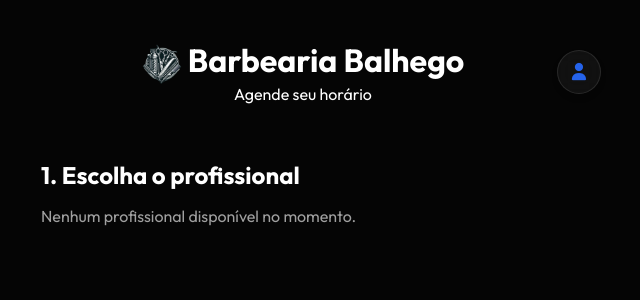
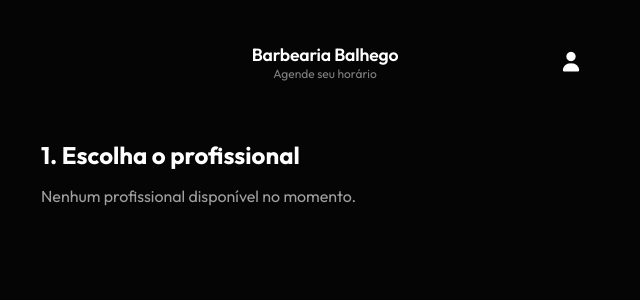
Before and after one commit to Adryan-Maikel/baber, a Flask app: page / in a window 1280 px wide. Shown: the top 300 px of the page, without its empty margins (315-955 px from the left). Run offline with Flask 3, Linux system fonts and the light colour scheme; data comes from the database, SQL or seed files in the repository; data that the repository does not hold is empty; some libraries are stand-ins or nearby versions.

Commit message:
COMEÇANDO A REFATORAR CSS

```diff
--- a/app.py
+++ b/app.py
@@ -42,73 +42,6 @@ app.register_blueprint(upload_bp)
 app.register_blueprint(stories_bp)
 
 
-
-# Context Processor for Theme
-@app.context_processor
-def inject_theme():
-    """Inject theme variables into all templates"""
-    from models import ThemeConfig
-
-    # Helper to hex -> rgb
-    def hex_to_rgb(hex_color):
-        if not hex_color: return (0,0,0)
-        hex_color = hex_color.lstrip('#')
-        try:
-            return tuple(int(hex_color[i:i+2], 16) for i in (0, 2, 4))
-        except:
-            return (0,0,0)
-
-    db = SessionLocal()
-    try:
-        config = db.query(ThemeConfig).first()
-        if not config:
-            # Create default if missing
-            config = ThemeConfig()
-            db.add(config)
-            db.commit()
-            db.refresh(config)
-
-        # Convert accents/shadows to RGB for opacity vars
-        accent_rgb = ",".join(map(str, hex_to_rgb(config.accent_color)))
-        danger_rgb = ",".join(map(str, hex_to_rgb(config.danger_color)))
-        # Shadow roughly black or dark
-        shadow_rgb = "0, 0, 0"
-
-        theme_css = f"""
-        <style>
-            :root {{
-                --bg-color: {config.bg_color};
-                --bg-secondary: {config.bg_secondary};
-                --card-bg: {config.card_bg};
-                --card-hover: {config.card_hover};
-
-                --text-primary: {config.text_primary};
-                --text-secondary: {config.text_secondary};
-
-                --accent: {config.accent_color};
-                --accent-hover: {config.accent_hover};
-                --accent-rgb: {accent_rgb};
-                --accent-light: rgba({accent_rgb}, 0.15);
-
-                --danger: {config.danger_color};
-                --danger-rgb: {danger_rgb};
-
-                --success: {config.success_color};
-
-                --border: {config.border_color};
-
-                --star-color: {config.star_color};
-                --whatsapp-color: {config.whatsapp_color};
-            }}
-        </style>
-        """
-        return dict(theme_css=theme_css, theme_config=config)
-    except Exception as e:
-        print(f"Error loading theme: {e}")
-        return dict(theme_css="", theme_config=None)
-    finally:
-        db.close()
-
 @app.route("/")
 def read_root():
     return render_template("index.html")
--- a/static/css/global.css
+++ b/static/css/global.css
@@ -37,8 +37,6 @@ body[data-theme="dark"] {
 
     /* Specific UI Colors */
     --star-color: #fbbf24;
-    --whatsapp-color: #25D366;
-    --whatsapp-hover: #128C7E;
 
     /* Glassmorphism */
     --glass-bg: rgba(255, 255, 255, 0.05);
@@ -77,7 +75,6 @@ body[data-theme="light"] {
 
     /* Specific UI Colors */
     --star-color: #fbbf24;
-    --whatsapp-color: #25D366;
     --whatsapp-hover: #128C7E;
 
     /* Glassmorphism */
@@ -598,25 +595,13 @@ label {
 }
 
 .social-btn {
-    width: 36px;
-    height: 36px;
-    border-radius: 50%;
-    display: flex;
-    align-items: center;
-    justify-content: center;
-    font-size: 1.2rem;
-    color: var(--text-primary);
-    background: var(--bg-secondary);
-    border: 1px solid var(--border);
-    transition: all 0.3s cubic-bezier(0.175, 0.885, 0.32, 1.275);
+    width: 36px !important;
+    height: 36px !important;
     text-decoration: none;
 }
 
 .social-btn:not(.disabled):hover {
-    transform: scale(1.15);
-    border-color: var(--accent);
     color: var(--accent);
-    box-shadow: 0 5px 15px -5px var(--accent-light);
 }
 
 .social-btn.disabled {
--- a/static/css/user.css
+++ b/static/css/user.css
@@ -104,76 +125,153 @@
 /* .barber-card styles handled in generic block */
 
 /* User menu dropdown */
-/* Main Header Layout */
+/* Main Header Layout - Minimalist & Clean */
 .main-header {
   display: flex;
+  /* Back to flex for better control of center */
   align-items: center;
   justify-content: space-between;
-    position: relative;
-    padding: 1.5rem 0.5rem;
+  padding: 1.5rem 1rem;
   margin-bottom: 2rem;
-}
-
+  background: transparent;
+  /* Ensure transparent */
+}
+
+/* Central Brand Section */
 .header-brand {
+  display: flex;
+  flex-direction: column;
+  align-items: center;
+  justify-content: center;
   text-align: center;
-    flex: 1;
-    /* Takes remaining space to center itself */
-}
-
-/* User request: Premium Buttons (Profile & Back) */
+  width: auto;
+}
+
+.brand-logo-container {
+  display: none;
+}
+
+/* If we want to keep the logo but minimal */
+/*
+.brand-logo-container {
+    width: 40px;
+    height: 40px;
+    background: none;
+    box-shadow: none;
+    border-radius: 0;
+    margin-bottom: 0.25rem;
+}
+*/
+
+.brand-text h1 {
+  font-size: 1.1rem;
+  font-weight: 600;
+  /* Lighter weight */
+  margin: 0;
+  color: var(--text-primary);
+  font-family: 'Outfit', sans-serif;
+  letter-spacing: -0.01em;
+}
+
+.brand-text p {
+  font-size: 0.75rem;
+  color: var(--text-secondary);
+  margin: 0;
+  opacity: 0.8;
+  font-weight: 400;
+}
+
+/* Ghost Buttons - No background, just icons */
 .icon-btn {
   width: 44px;
   height: 44px;
-    border-radius: 50%;
-    border: 1px solid var(--glass-border);
-    background: var(--glass-bg);
-    /* Glassmorphism base */
-    backdrop-filter: blur(10px);
-    -webkit-backdrop-filter: blur(10px);
-    color: var(--accent);
+  border-radius: 12px;
+  border: none;
+  background: transparent;
+  /* Ghost */
+  color: var(--text-primary);
   display: flex;
   align-items: center;
   justify-content: center;
   cursor: pointer;
-    transition: all 0.3s cubic-bezier(0.4, 0, 0.2, 1);
-    font-size: 1.1rem;
-    box-shadow: 0 4px 6px rgba(0, 0, 0, 0.1);
-}
-
-/* Hover effects for buttons */
-.icon-btn:hover {
-    background: var(--accent);
-    color: #fff;
-    transform: translateY(-2px);
-    box-shadow: 0 8px 15px rgba(var(--accent-rgb), 0.3);
-    /* Glow color based on default accent */
-    border-color: transparent;
-}
-
-.icon-btn:active {
-    transform: translateY(0);
-}
-
-/* Specific positioning wrappers if needed, but flex handles well. */
+  transition: all 0.2s ease;
+  font-size: 1.25rem;
+  box-shadow: none;
+
+  &#global-back-btn {
+    visibility: hidden;
+  }
+
+  &:focus,
+  &:focus-visible {
+    outline: none;
+  }
+
+  &:focus,
+  &:focus-visible,
+  &:hover {
+    transform: scale(1.10);
+
+    &>i.fa-whatsapp {
+      color: var(--whatsapp-color);
+    }
+  }
+
+  &:active {
+    transform: scale(0.90);
+  }
+}
+
 .user-menu-container {
   position: relative;
-    z-index: 50;
-}
-
-/* Revised Dropdown Menu */
+  z-index: 60;
+}
+
+/* Revised Dropdown Menu - Cleaner */
 .dropdown-menu {
   display: none;
   position: absolute;
   right: 0;
-    top: 55px;
+  top: 50px;
   background: var(--card-bg);
   border: 1px solid var(--border);
-    border-radius: 1rem;
+  border-radius: 16px;
   min-width: 220px;
-    box-shadow: 0 10px 25px -5px var(--shadow);
+  box-shadow: 0 10px 40px -10px rgba(0, 0, 0, 0.1);
   z-index: 100;
   overflow: hidden;
+  padding: 0.5rem;
   animation: slideDown 0.2s ease-out;
+  transform-origin: top right;
+}
+
+/* Menu User Info Block */
+.menu-user-info {
+  padding: 0.75rem 1rem;
+  /* background: var(--bg-secondary); Remove bg for cleaner look */
+  border-bottom: 1px solid var(--border);
+  margin-bottom: 0.25rem;
+  display: flex;
+  flex-direction: column;
+  gap: 0.1rem;
+}
+
+.menu-user-info strong {
+  font-size: 1rem;
+  color: var(--text-primary);
+}
+
+.menu-user-info p {
+  font-size: 0.8rem;
+  color: var(--text-secondary);
+  margin: 0;
+}
+
+.menu-divider {
+  height: 1px;
+  background: var(--border);
+  margin: 0.5rem 0.5rem;
+  opacity: 0.5;
 }
 
 @keyframes slideDown {
--- a/static/js/user.js
+++ b/static/js/user.js
@@ -1464,16 +1464,16 @@ async function loadBarbers() {
                     </div>
 
                     <div class="social-links" onclick="event.stopPropagation()">
-                        <a href="${instaLink || 'javascript:void(0)'}" target="_blank" class="social-btn ${!instaLink ? 'disabled' : ''}">
+                        <a href="${instaLink || 'javascript:void(0)'}" target="_blank" class="icon-btn social-btn ${!instaLink ? 'disabled' : ''}">
                             <i class="fa-brands fa-instagram"></i>
                         </a>
-                        <a href="${twitterLink || 'javascript:void(0)'}" target="_blank" class="social-btn ${!twitterLink ? 'disabled' : ''}">
+                        <a href="${twitterLink || 'javascript:void(0)'}" target="_blank" class="icon-btn social-btn ${!twitterLink ? 'disabled' : ''}">
                             <i class="fa-brands fa-x-twitter"></i>
                         </a>
-                        <a href="${emailLink || 'javascript:void(0)'}" target="_blank" class="social-btn ${!emailLink ? 'disabled' : ''}">
+                        <a href="${emailLink || 'javascript:void(0)'}" target="_blank" class="icon-btn social-btn ${!emailLink ? 'disabled' : ''}">
                             <i class="fa-solid fa-envelope"></i>
                         </a>
-                        <a href="${whatsappLink || 'javascript:void(0)'}" target="_blank" class="social-btn ${!whatsappLink ? 'disabled' : ''}">
+                        <a href="${whatsappLink || 'javascript:void(0)'}" target="_blank" class="icon-btn social-btn ${!whatsappLink ? 'disabled' : ''}">
                             <i class="fa-brands fa-whatsapp"></i>
                         </a>
                     </div>
@@ -1559,20 +1559,17 @@ function selectService(id) {
 let currentStep = 1;
 
 function goToStep(step) {
-    currentStep = step; // Track current step
+    currentStep = step;
     document.querySelectorAll('.step').forEach(el => el.style.display = 'none');
-
-    // Add fade-in animation reset (optional, but good for UX)
     const nextStep = document.getElementById(`step-${step}`);
     nextStep.style.display = 'block';
 
-    // Global Back Button Logic
     const backBtn = document.getElementById('global-back-btn');
     if (backBtn) {
         if (step > 1) {
-            backBtn.style.display = 'flex'; // Use flex to center icon
+            backBtn.style.visibility = 'visible';
         } else {
-            backBtn.style.display = 'none';
+            backBtn.style.visibility = 'hidden';
         }
     }
 
--- a/templates/base.html
+++ b/templates/base.html
@@ -10,9 +10,7 @@
     <link rel="preconnect" href="https://fonts.googleapis.com">
     <link rel="preconnect" href="https://fonts.gstatic.com" crossorigin>
     <link href="https://fonts.googleapis.com/css2?family=Outfit:wght@300;400;600;700&display=swap" rel="stylesheet">
-    <!-- Theme Config -->
-    {{ theme_css | safe }}
-    <!-- Global CSS -->
+
     <link rel="stylesheet" href="/static/css/global.css">
     <link rel="stylesheet" href="/static/css/modals.css">
     {% block styles %}{% endblock %}
--- a/templates/index.html
+++ b/templates/index.html
@@ -9,21 +9,27 @@
 {% block content %}
 <div class="container user-layout">
     <header class="main-header">
+
         <!-- Global Back Button (Top Left) -->
-        <button class="icon-btn back-btn" id="global-back-btn" onclick="goBack()" style="display: none;">
+        <button class="icon-btn" id="global-back-btn" onclick="goBack()" aria-label="Voltar">
             <i class="fa-solid fa-chevron-left"></i>
         </button>
 
         <!-- Logo/Title -->
         <div class="header-brand">
-            <h1><img src="/static/img/icon.png" alt="Logo" style="width: 40px; height: 40px; vertical-align: middle;">
-                Barbearia Balhego</h1>
-            <p>Agende seu horário</p>
+            <div class="brand-logo-container">
+                <img src="/static/img/icon.png" alt="Barbearia Balhego Logo" class="brand-logo">
+            </div>
+            <div class="brand-text">
+                <h1>Barbearia Balhego</h1>
+                <p>Agende seu horário</p>
+            </div>
         </div>
 
         <!-- User Menu Button (Top Right) -->
         <div class="user-menu-container">
-            <button class="icon-btn profile-btn" onclick="toggleUserMenu()" id="user-menu-btn">
+            <button class="icon-btn profile-btn" onclick="toggleUserMenu()" id="user-menu-btn"
+                aria-label="Menu do Usuário">
                 <i class="fa-solid fa-user" id="user-menu-icon"></i>
             </button>
 
@@ -41,9 +47,9 @@
 
                 <!-- Logged In State -->
                 <div id="logged-menu-items" style="display: none;">
-                    <div style="padding: 0.75rem 1rem; border-bottom: 1px solid var(--border);">
+                    <div class="menu-user-info">
                         <strong id="menu-customer-name">Usuário</strong>
-                        <p style="font-size: 0.75rem; color: var(--text-secondary);" id="menu-customer-phone"></p>
+                        <p id="menu-customer-phone"></p>
                     </div>
                     <button class="dropdown-item" onclick="openHistoryModal()">
                         <i class="fa-solid fa-clock-rotate-left"></i> Meu Histórico
@@ -53,7 +59,9 @@
                     </button>
                 </div>
 
-                <div style="border-top: 1px solid var(--border); padding: 0.5rem;">
+                <div class="menu-divider"></div>
+
+                <div class="menu-actions">
                     <button class="dropdown-item" onclick="toggleTheme()">
                         <i class="fa-solid fa-moon" id="theme-icon"></i> Alternar Tema
                     </button>
@@ -79,8 +87,7 @@
         <h2>3. Escolha o horário</h2>
         <label for="booking-date">Data</label>
         <input type="date" id="booking-date" onchange="loadSlots()">
-        <div id="slots-container"
-            style="display: grid; grid-template-columns: repeat(4, 1fr); gap: 0.5rem; margin-top: 1rem;"></div>
+        <div id="slots-container"></div>
     </div>
 
     <!-- Step 4: Confirm -->
```
Also changed, not shown: other parts of static/css/user.css (+46 -16 lines), static/css/admin.css (+5 -5 lines), static/css/style.css (+0 -22 lines), static/js/app.js (+5 -5 lines). Lines whose indentation alone changed are shown as unchanged.
